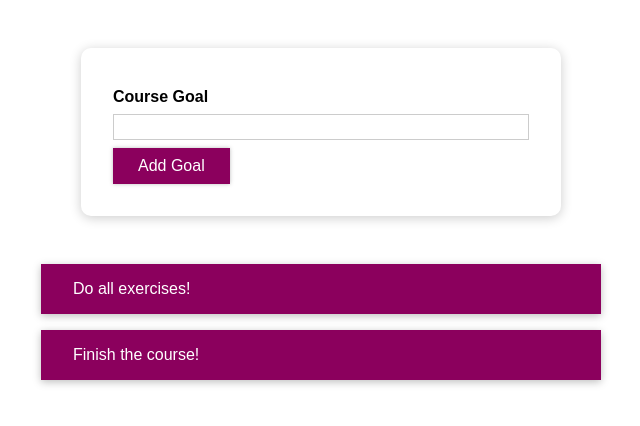
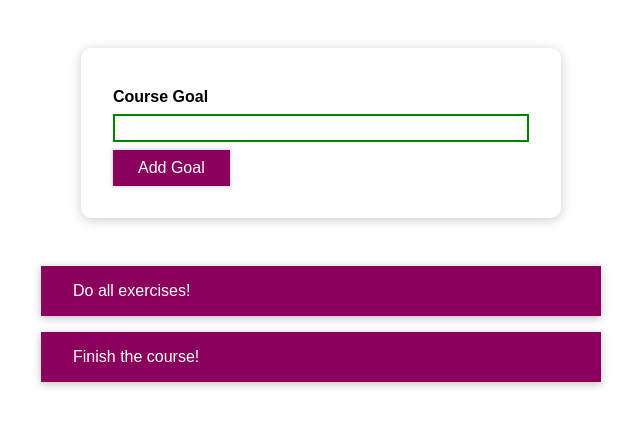
Before and after one commit to new-programmer-tech/React-Udemy, a React (Create React App) app: page / in a window 1280 px wide. Shown: the top 426 px of the page, without its empty margins (319-959 px from the left). Built offline with nearby package versions, Linux system fonts and the light colour scheme.

Commit message:
conditional styling to the input box

```diff
--- a/src/components/CourseGoals/CourseInput/CourseInput.js
+++ b/src/components/CourseGoals/CourseInput/CourseInput.js
@@ -1,27 +1,45 @@
-import React, { useState } from 'react';
+/** @format */
 
-import Button from '../../UI/Button/Button';
-import './CourseInput.css';
+import React, { useState } from "react";
 
-const CourseInput = props => {
-  const [enteredValue, setEnteredValue] = useState('');
+import Button from "../../UI/Button/Button";
+import "./CourseInput.css";
 
-  const goalInputChangeHandler = event => {
+const CourseInput = (props) => {
+  const [enteredValue, setEnteredValue] = useState("");
+  const [isValid, setIsValid] = useState(true);
+  const [inputValue, setInputValue] = useState();
+
+  const goalInputChangeHandler = (event) => {
+    event.preventDefault();
+    if (event.target.value.trim().length > 0) {
+      setIsValid(true);
+    }
     setEnteredValue(event.target.value);
+    setInputValue("");
   };
 
-  const formSubmitHandler = event => {
+  const formSubmitHandler = (event) => {
     event.preventDefault();
+    if (enteredValue.trim().length === 0) {
+      setIsValid(false);
+      return;
+    }
     props.onAddGoal(enteredValue);
   };
 
   return (
     <form onSubmit={formSubmitHandler}>
-      <div className="form-control">
+      <div className='form-control'>
         <label>Course Goal</label>
-        <input type="text" onChange={goalInputChangeHandler} />
+        <input
+          // value={inputValue}
+          type='text'
+          onChange={goalInputChangeHandler}
+          style={{ border: !isValid ? "2px solid red" : "2px solid green" }}
+        />
       </div>
-      <Button type="submit">Add Goal</Button>
+      <Button type='submit'>Add Goal</Button>
     </form>
   );
 };
```
